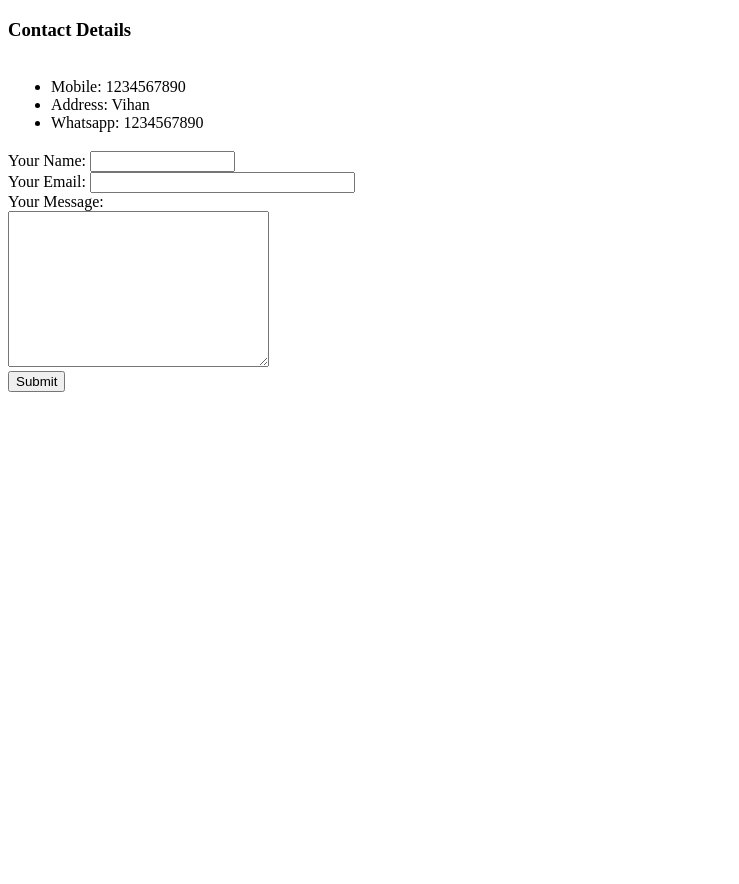
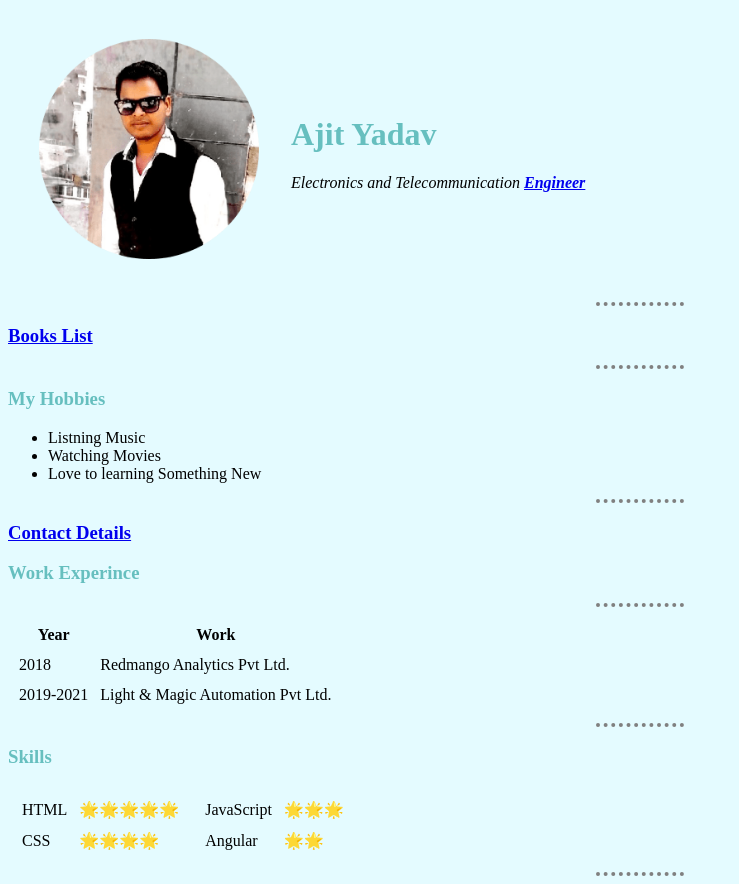
Before and after one commit to ajboy1/CV, a plain HTML site: page index.html in a window 1280 px wide. Shown: the whole page, without its empty margins (0-739 px from the left). Before the commit the page ends 800 px from the top, so only its background shows below. Drawn offline with Linux system fonts and the light colour scheme.

Commit message:
Add files via upload

```diff
--- /dev/null
+++ b/css/style.css
@@ -0,0 +1,26 @@
+
+body{
+  background-color:#e4fbff;
+}
+  hr{
+    /* background-color: ; */
+    border-style: none;
+    border-top-style: dotted;
+    border-color: grey;
+    border-width: 4px;
+    width: 7%;
+
+
+  }
+
+  img{
+    height: 220px;
+    width: 220px;
+  }
+
+h1{
+  color: #66BFBF;
+}
+h3{
+  color: #66BFBF;
+}
--- a/index.html
+++ b/index.html
@@ -1,34 +1,98 @@
 <!DOCTYPE html>
-<html lang="en">
+<html lang="en" dir="ltr">
+
 <head>
-    <meta charset="UTF-8">
-    <meta http-equiv="X-UA-Compatible" content="IE=edge">
-    <meta name="viewport" content="width=device-width, initial-scale=1.0">
-    <title>Contact</title>
+  <meta charset="utf-8">
+  <link rel="icon" href="images/ajitlogo.png ">
+  <title > Ajit Web Site</title>   <!--🅰 logo-->
+  <link rel="stylesheet" href="css/style.css">
+
+
 </head>
-<body>
-    <h3>Contact Details</h3>
-    <table>
-        <tr>
-            <td><ul>
-                <li>Mobile: 1234567890</li>
-                <li>Address: Vihan</li>
-                <li>Whatsapp: 1234567890</li>
-            </ul></td>
-        </tr>
-    </table>
-
-    <form action="mailto:rajiv.lnm@gmail.com" method="POST" enctype="text/plain">
-        <label>Your Name: </label>
-        <input type="text" size="15"><br>
-        <label >Your Email:</label>
-        <input type="email" size="30"><br>
-        <label>Your Message:</label><br>
-        <textarea name="" id="" cols="30" rows="10"></textarea><br>
-        <input type="Submit">
-    </form>
 
 
 
+
+
+
+<body>
+  <table cellspacing="30">
+    <tr>
+      <td><img src="images/aj.png" alt="aj pic"></td>
+      <td>
+        <h1>Ajit Yadav</h1>
+        <p><em>Electronics and Telecommunication <strong> <a href="https://en.wikipedia.org/wiki/Engineer">Engineer </a> </strong> </em></p>
+      </td>
+    </tr>
+  </table>
+
+
+  <hr>
+  <h3><a href="books_list.html">Books List</a>
+    <h3>
+
+      <hr>
+
+      <h3>My Hobbies</h3>
+      <ul>
+        <li>Listning Music</li>
+        <li>Watching Movies</li>
+        <li>Love to learning Something New</li>
+      </ul>
+      <hr>
+      <h3><a href="contact_details.html">Contact Details</a></h3>
+      <h3>Work Experince</h3>
+      <table cellspacing='10'>
+        <hr>
+
+        <th>Year</th>
+        <th>Work</th>
+
+        <tr>
+          <td>2018</td>
+          <td>Redmango Analytics Pvt Ltd.</td>
+        </tr>
+
+        <tr>
+          <td>2019-2021</td>
+          <td>Light & Magic Automation Pvt Ltd.</td>
+        </tr>
+      </table>
+<hr>
+      <h3>Skills</h3>
+
+      <table>
+
+
+          <td>
+            <table cellspacing='10'>
+              <tr>
+                <td>HTML</td>
+                <td>🌟🌟🌟🌟🌟</td>
+              </tr>
+              <tr>
+                <td>CSS</td>
+                <td>🌟🌟🌟🌟</td>
+
+            </table>
+          </td>
+          <td>
+            <table cellspacing='10'>
+              <tr>
+                <td>JavaScript</td>
+                <td>🌟🌟🌟</td>
+              </tr>
+              <tr>
+                <td>Angular</td>
+                <td>🌟🌟</td>
+              </tr>
+
+            </table>
+          </td>
+        </tr>
+      </table>
+      <hr>
+
 </body>
+
 </html>
```
Also changed, not shown: books_list.html (added, +25 -0 lines), contact_details.html (added, +36 -0 lines), images/aj.png (added), images/ajitlogo.png (added).
